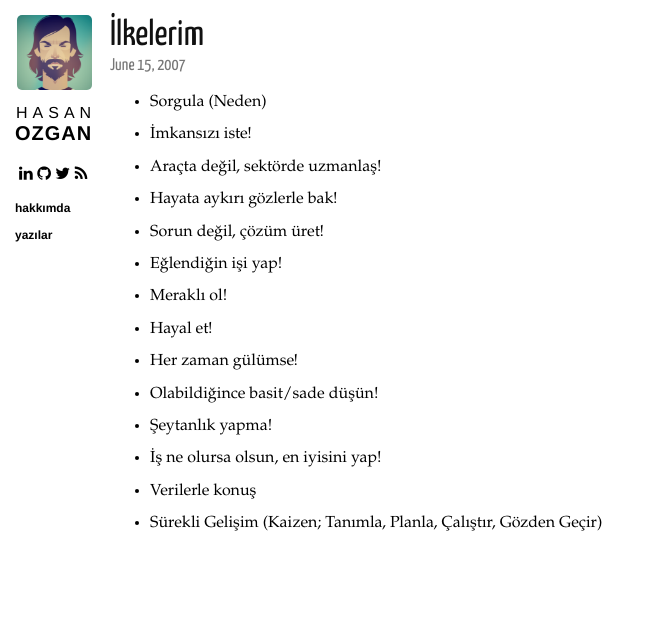
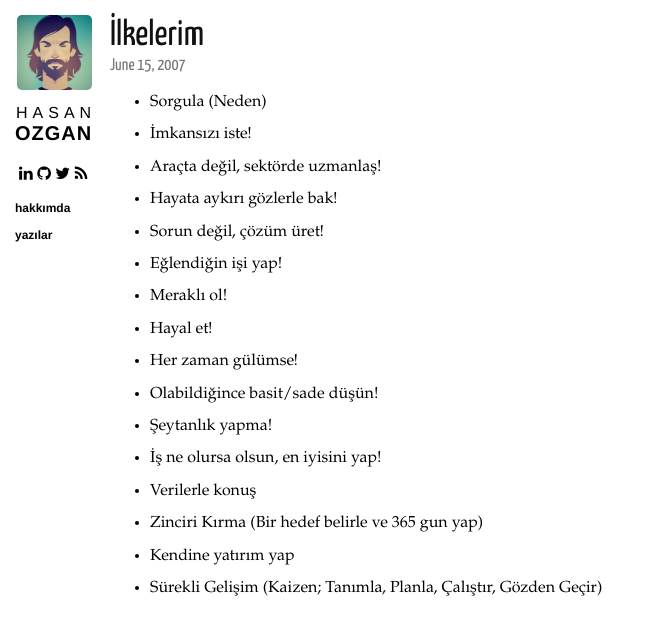
Before and after one commit to destek1/hasanozgan.github.io, a Jekyll site: the page built from _posts/2007-06-15-ilkelerim.md, in a window 1280 px wide. Shown: the top 635 px of the page, without its empty margins (0-650 px from the left). Built offline with Jekyll 4.4.1, drawn with Linux system fonts in a browser that asks for light colours; nearby versions of some CDN libraries; Markdown is read by kramdown in place of the engine named in the settings.

Commit message:
Update 2007-06-15-ilkelerim.md

```diff
--- a/_posts/2007-06-15-ilkelerim.md
+++ b/_posts/2007-06-15-ilkelerim.md
@@ -21,5 +21,7 @@ published: true
 	<li>Şeytanlık yapma!</li>
 	<li>İş ne olursa olsun, en iyisini yap!</li>
 	<li>Verilerle konuş</li>
+	<li>Zinciri Kırma (Bir hedef belirle ve 365 gun yap)</li>
+	<li>Kendine yatırım yap</li>
 	<li>Sürekli Gelişim (Kaizen; Tanımla, Planla, Çalıştır, Gözden Geçir)</li>
 </ul>
```
